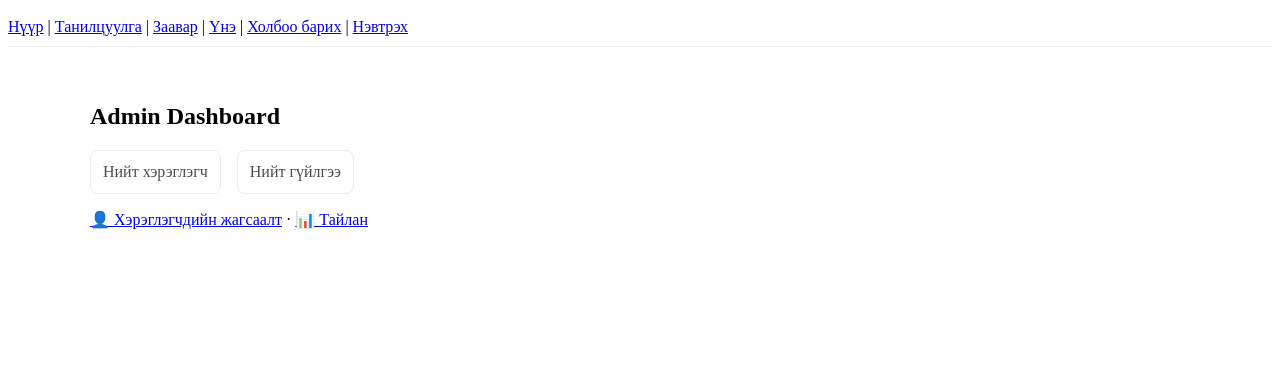
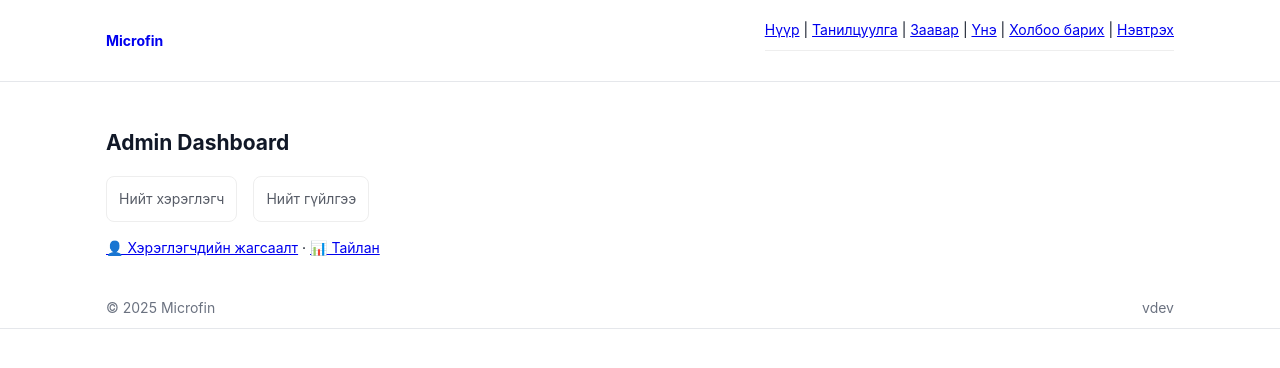
Before and after one commit to Altantugs/microfin, a Symfony app: template templates/admin/index.html.twig in a window 1280 px wide. Shown: the top 368 px of the page. Run offline with Twig, Linux system fonts and the light colour scheme; the template is opened without the code that fills it, so the values that code supplies are empty; some libraries are stand-ins or nearby versions.

Commit message:
ui: base layout + flashes + navbar (logout shown when logged in)

```diff
--- a/templates/base.html.twig
+++ b/templates/base.html.twig
@@ -1,31 +1,75 @@
+{# templates/base.html.twig #}
 <!DOCTYPE html>
 <html lang="mn">
 <head>
   <meta charset="UTF-8">
   <title>{% block title %}Microfin{% endblock %}</title>
   <meta name="viewport" content="width=device-width, initial-scale=1">
+  <link rel="icon" href="{{ asset('favicon.ico') }}">
+
+  {# 🌈 Ямар ч buildгүйгээр ажиллах жижигчүүд #}
+  <style>
+    :root{
+      --bg:#ffffff; --fg:#111827; --muted:#6b7280; --line:#e5e7eb;
+      --ok-bg:#dcfce7; --ok-fg:#166534;
+      --err-bg:#fee2e2; --err-fg:#991b1b;
+      --warn-bg:#fef3c7; --warn-fg:#92400e;
+      --info-bg:#e0f2fe; --info-fg:#075985;
+      --btn:#111; --btn-fg:#fff;
+    }
+    *{box-sizing:border-box}
+    body{margin:0;background:var(--bg);color:var(--fg);font:14px/1.45 -apple-system,BlinkMacSystemFont,Segoe UI,Roboto,Inter,Helvetica,Arial,sans-serif}
+    main{max-width:1100px;margin:0 auto;padding:16px}
+    header,footer{border-bottom:1px solid var(--line)}
+    .container{max-width:1100px;margin:0 auto;padding:10px 16px}
+    a.btn{display:inline-flex;gap:8px;align-items:center;padding:8px 12px;border:1px solid var(--btn);border-radius:8px;background:var(--btn);color:var(--btn-fg);text-decoration:none}
+    a.btn.outline{background:transparent;color:var(--btn);}
+
+    /* Flash messages */
+    .flashes{display:flex;flex-direction:column;gap:8px;margin:12px 0}
+    .flash{padding:10px 12px;border-radius:10px}
+    .flash.success{background:var(--ok-bg);color:var(--ok-fg)}
+    .flash.error{background:var(--err-bg);color:var(--err-fg)}
+    .flash.warning{background:var(--warn-bg);color:var(--warn-fg)}
+    .flash.info{background:var(--info-bg);color:var(--info-fg)}
+  </style>
+
   {% block stylesheets %}{% endblock %}
-  <link rel="icon" href="{{ asset('favicon.ico') }}">
 </head>
 <body>
+  <header>
+    <div class="container" style="display:flex;justify-content:space-between;align-items:center;gap:12px;">
+      <a href="{{ path('public_home') }}" style="text-decoration:none;font-weight:700">Microfin</a>
+
+      {# Навигцаа: ROLE_USER байгаа эсэхээр сонгоно #}
       {% if is_granted('ROLE_USER') %}
         {% include '_nav_app.html.twig' %}
       {% else %}
         {% include '_nav_public.html.twig' %}
       {% endif %}
+    </div>
+  </header>
 
-  <main style="max-width:1100px;margin:0 auto;padding:16px;">
+  <main>
+    {# Флаш мессежүүд (aria-live: тухайн хуудсанд шинэчлэхэд уншигдана) #}
+    <div class="flashes" aria-live="polite" aria-atomic="true">
       {% for label, messages in app.flashes %}
         {% for message in messages %}
-        <div class="flash {{ label }}" style="margin:8px 0;padding:10px;border-radius:8px;background:#f6f6f6;">
-          {{ message }}
-        </div>
+          <div class="flash {{ label }}">{{ message }}</div>
         {% endfor %}
       {% endfor %}
+    </div>
 
     {% block body %}{% endblock %}
   </main>
 
+  <footer>
+    <div class="container" style="display:flex;justify-content:space-between;gap:10px;color:#6b7280;">
+      <span>© {{ "now"|date("Y") }} Microfin</span>
+      <span>v{{ app.environment|default('prod') }}</span>
+    </div>
+  </footer>
+
   {% block javascripts %}{% endblock %}
 </body>
 </html>
```
Lines whose indentation alone changed are shown as unchanged.
